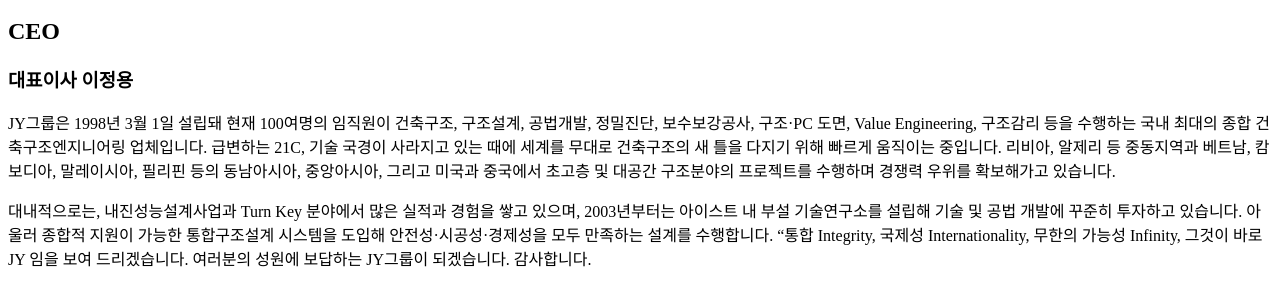
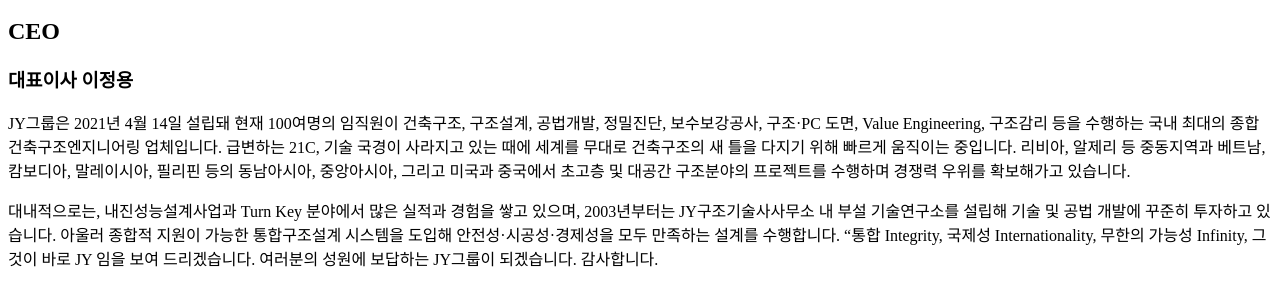
Before and after one commit to JUNGYONGL/web1, a plain HTML site: page CEO.html in a window 1280 px wide. Shown: the part 136-442 px from the top of the page. Drawn offline with Linux system fonts and the light colour scheme.

Commit message:
Add files via upload

```diff
--- a/CEO.html
+++ b/CEO.html
@@ -14,13 +14,13 @@
   <h2>CEO</h2>
   <h3>대표이사 이정용</h3>
   <p>
-    JY그룹은 1998년 3월 1일 설립돼 현재 100여명의 임직원이 건축구조, 구조설계, 공법개발, 정밀진단, 보수보강공사, 구조·PC 도면, Value Engineering, 구조감리 등을 수행하는 국내 최대의 종합 건축구조엔지니어링 업체입니다.
+    JY그룹은 2021년 4월 14일 설립돼 현재 100여명의 임직원이 건축구조, 구조설계, 공법개발, 정밀진단, 보수보강공사, 구조·PC 도면, Value Engineering, 구조감리 등을 수행하는 국내 최대의 종합 건축구조엔지니어링 업체입니다.
 
 급변하는 21C, 기술 국경이 사라지고 있는 때에 세계를 무대로 건축구조의 새 틀을 다지기 위해 빠르게 움직이는 중입니다.
 리비아, 알제리 등 중동지역과 베트남, 캄보디아, 말레이시아, 필리핀 등의 동남아시아, 중앙아시아, 그리고 미국과 중국에서 초고층 및 대공간 구조분야의 프로젝트를 수행하며 경쟁력 우위를 확보해가고 있습니다.
   </p>
   <p>
-대내적으로는, 내진성능설계사업과 Turn Key 분야에서 많은 실적과 경험을 쌓고 있으며, 2003년부터는 아이스트 내 부설 기술연구소를 설립해 기술 및 공법 개발에 꾸준히 투자하고 있습니다.
+대내적으로는, 내진성능설계사업과 Turn Key 분야에서 많은 실적과 경험을 쌓고 있으며, 2003년부터는 JY구조기술사사무소 내 부설 기술연구소를 설립해 기술 및 공법 개발에 꾸준히 투자하고 있습니다.
 아울러 종합적 지원이 가능한 통합구조설계 시스템을 도입해 안전성·시공성·경제성을 모두 만족하는 설계를 수행합니다.
 
 “통합 Integrity, 국제성 Internationality, 무한의 가능성 Infinity, 그것이 바로 JY 임을 보여 드리겠습니다.
```
Also changed, not shown: Executives.html (+2 -2 lines).
